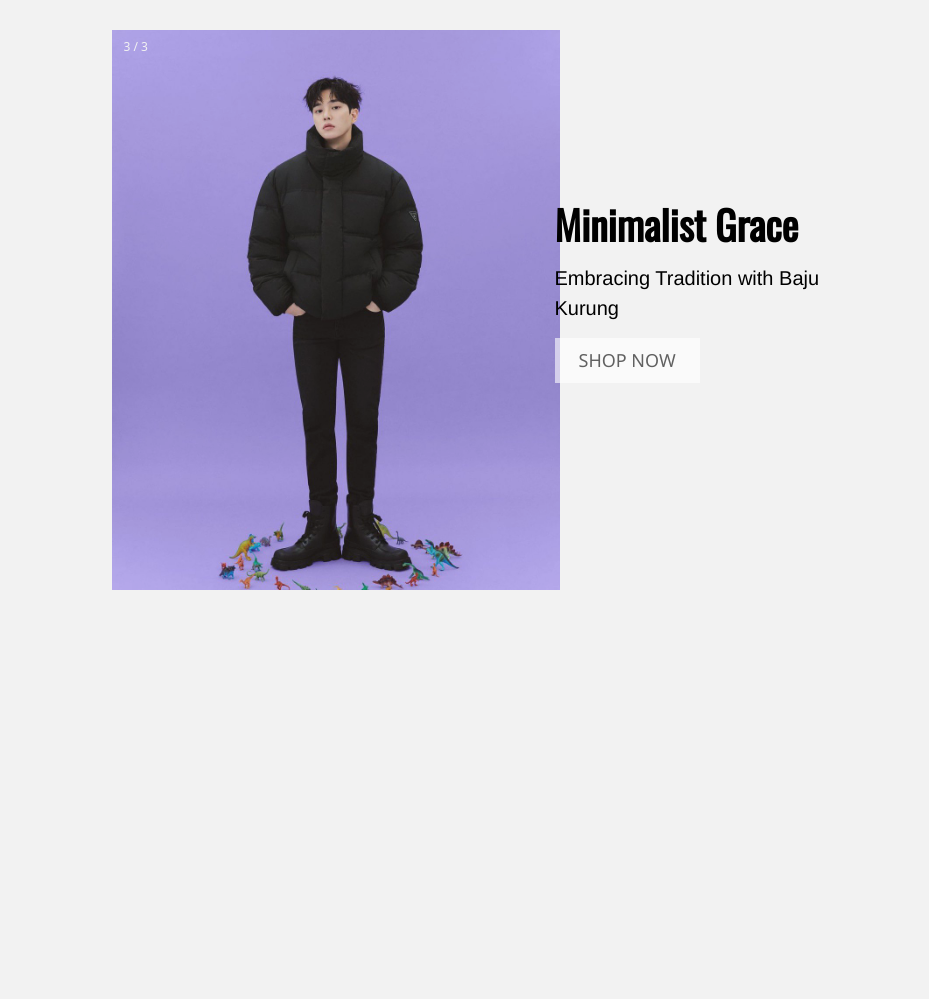
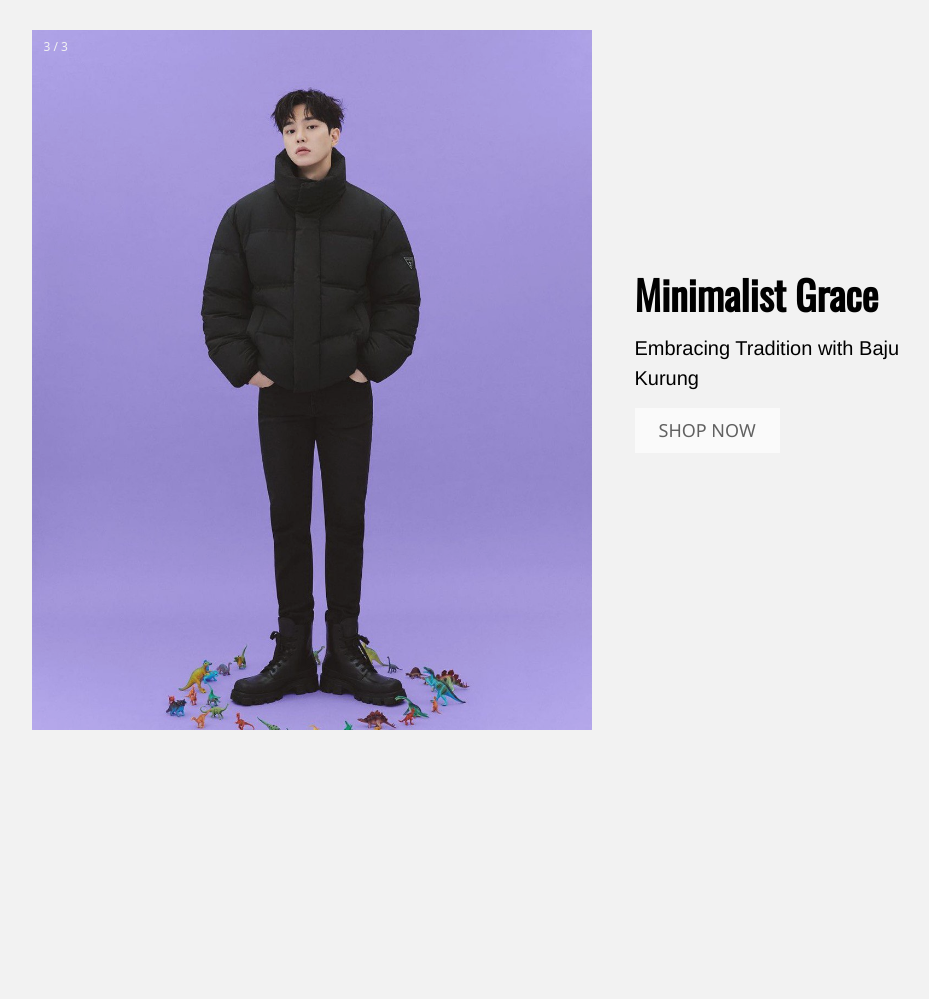
Before and after one commit to antideviant/bungaboulevard, a PHP site: page /product.php in a window 1280 px wide. Shown: the part 74-1073 px from the top of the page, without its empty margins (144-1073 px from the left). Run offline with PHP 8.4, Linux system fonts and the light colour scheme; a user stored in the database is signed in; data comes from the database, SQL or seed files in the repository; data that the repository does not hold is empty.

Commit message:
Update product.php
Minor Changes
- Added max-width: 100vh;

```diff
--- a/product.php
+++ b/product.php
@@ -260,9 +260,8 @@ h1 {
 }
 .mySlides
 {
-  width: 50%;
   margin-top:30px;
-  object-fit: cover; /* Use 'cover' to maintain aspect ratio and cover the entire box */
+  max-width: 100vh;
 }
 
 * {box-sizing:border-box}
```
